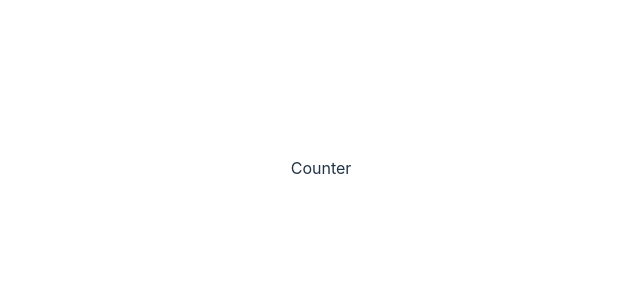
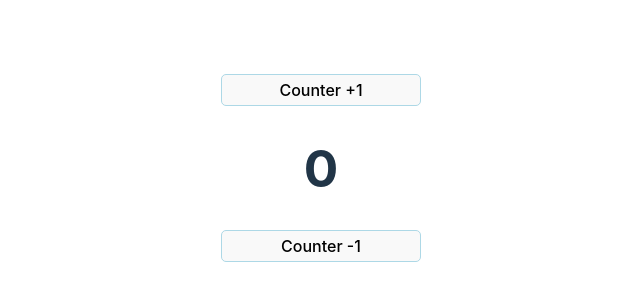
Before and after one commit to lis2612/react-mini-apps, a React (Vite) app: page /counter in a window 1280 px wide. Shown: the part 232-532 px from the top of the page, without its empty margins (319-959 px from the left). Built offline with nearby package versions, Linux system fonts and the light colour scheme.

Commit message:
Made counter

```diff
--- a/src/components/screens/Counter/Counter.jsx
+++ b/src/components/screens/Counter/Counter.jsx
@@ -1,8 +1,22 @@
+import { useState } from "react";
 
 const Counter = () => {
+  const [counter, setCounter] = useState(0);
   return (
-    <div>Counter</div>
-  )
-}
+    <div>
+      <button
+        className="button"
+        onClick={() => setCounter(counter + 1)}>
+        Counter +1
+      </button>
+      <h1 style={{ textAlign: "center" }}>{counter}</h1>
+      <button
+        className="button"
+        onClick={() => setCounter(counter - 1)}>
+        Counter -1
+      </button>
+    </div>
+  );
+};
 
-export default Counter
+export default Counter;
```
